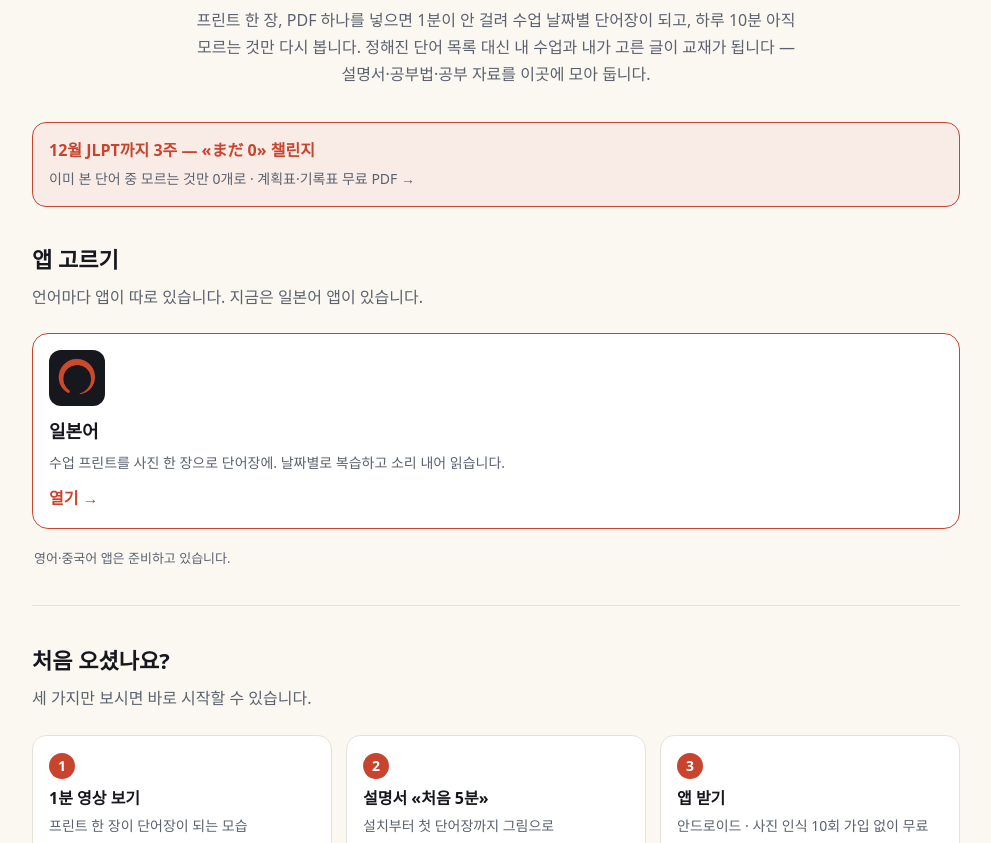
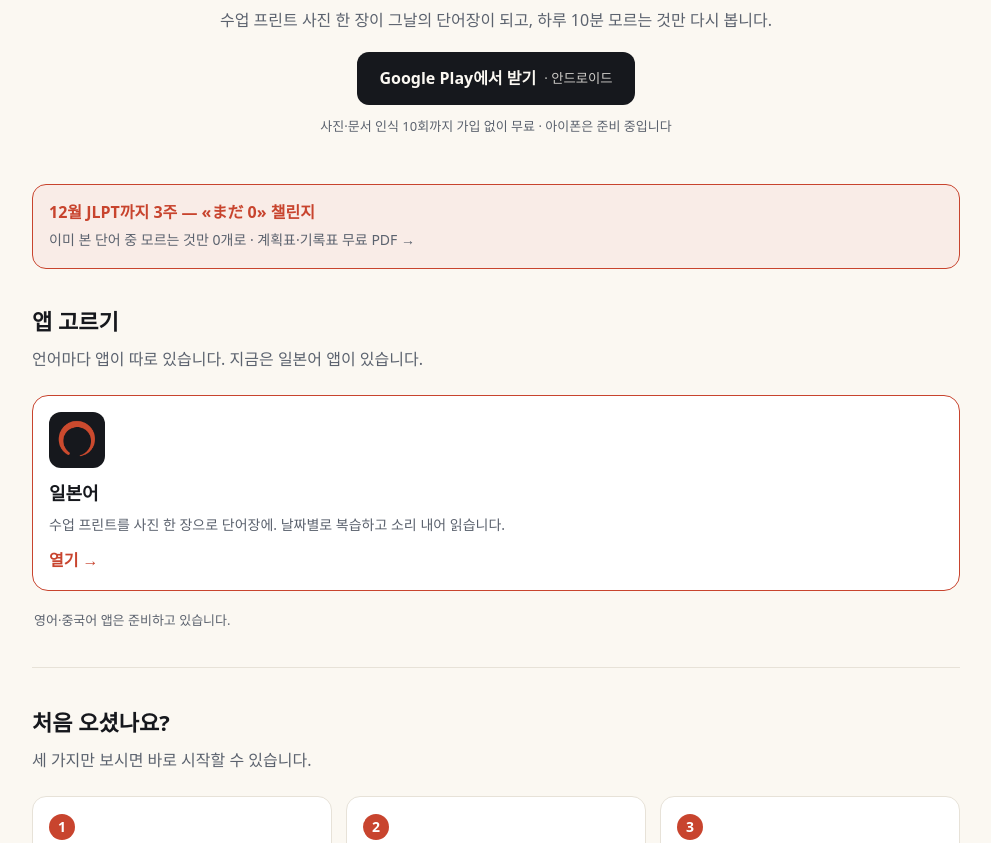
Before and after one commit to ycimmich-cpu/japanese-vocab, a plain HTML site: page index.html in a window 1280 px wide. Shown: the part 322-1165 px from the top of the page, without its empty margins (144-1135 px from the left). Drawn offline with Linux system fonts and the light colour scheme.

Commit message:
첫 화면 설명 한 줄로 + Google Play 버튼 · «처음 5분» 그림으로→차례대로 · 날짜별 그림을 지금 앱 화면으로(shot-03b)
Co-Authored-By: Claude Opus 5.5 <noreply@anthropic.com>

```diff
--- a/index.html
+++ b/index.html
@@ -161,7 +161,9 @@ footer{padding:30px 0 48px;border-top:1px solid var(--line);text-align:center;ma
   <img class="logo" src="/img/icon-192.png" alt="오사라이 앱 아이콘">
   <p class="brand">오사라이 · OSARAI</p>
   <h1>오늘 배운 것을<br>다음 수업 전까지 내&nbsp;것으로</h1>
-  <p class="lead">프린트 한 장, PDF 하나를 넣으면 1분이 안 걸려 수업 날짜별 단어장이 되고, 하루 10분 아직 모르는 것만 다시 봅니다. 정해진 단어 목록 대신 내 수업과 내가 고른 글이 교재가 됩니다 — 설명서·공부법·공부 자료를 이곳에 모아 둡니다.</p>
+  <p class="lead">수업 프린트 사진 한 장이 그날의 단어장이 되고, 하루 10분 모르는 것만 다시 봅니다.</p>
+  <a class="cta" href="https://play.google.com/store/apps/details?id=kr.osarai.app&amp;referrer=utm_source%3Dosarai.kr%26utm_medium%3Dweb%26utm_campaign%3Dhome_hero">Google Play에서 받기 <small>· 안드로이드</small></a>
+  <p class="note">사진·문서 인식 10회까지 가입 없이 무료 · 아이폰은 준비 중입니다</p>
 </header>
 <a class="banner" href="/japanese/study/jlpt-3w-challenge/"><b>12월 JLPT까지 3주 — «まだ 0» 챌린지</b><span>이미 본 단어 중 모르는 것만 0개로 · 계획표·기록표 무료 PDF →</span></a>
 
@@ -176,7 +178,7 @@ footer{padding:30px 0 48px;border-top:1px solid var(--line);text-align:center;ma
   <p class="sub">세 가지만 보시면 바로 시작할 수 있습니다.</p>
   <div class="first">
     <a href="/japanese/#videos"><b>1분 영상 보기</b><span>프린트 한 장이 단어장이 되는 모습</span></a>
-    <a href="/japanese/guide/start/"><b>설명서 «처음 5분»</b><span>설치부터 첫 단어장까지 그림으로</span></a>
+    <a href="/japanese/guide/start/"><b>설명서 «처음 5분»</b><span>설치부터 첫 단어장까지 차례대로</span></a>
     <a href="https://play.google.com/store/apps/details?id=kr.osarai.app&amp;referrer=utm_source%3Dosarai.kr%26utm_medium%3Dweb%26utm_campaign%3Dhome"><b>앱 받기</b><span>안드로이드 · 사진 인식 10회 가입 없이 무료</span></a>
   </div>
 </section>
```
Also changed, not shown: japanese/index.html (+1 -1 lines), img/shot-03b.png (added).
